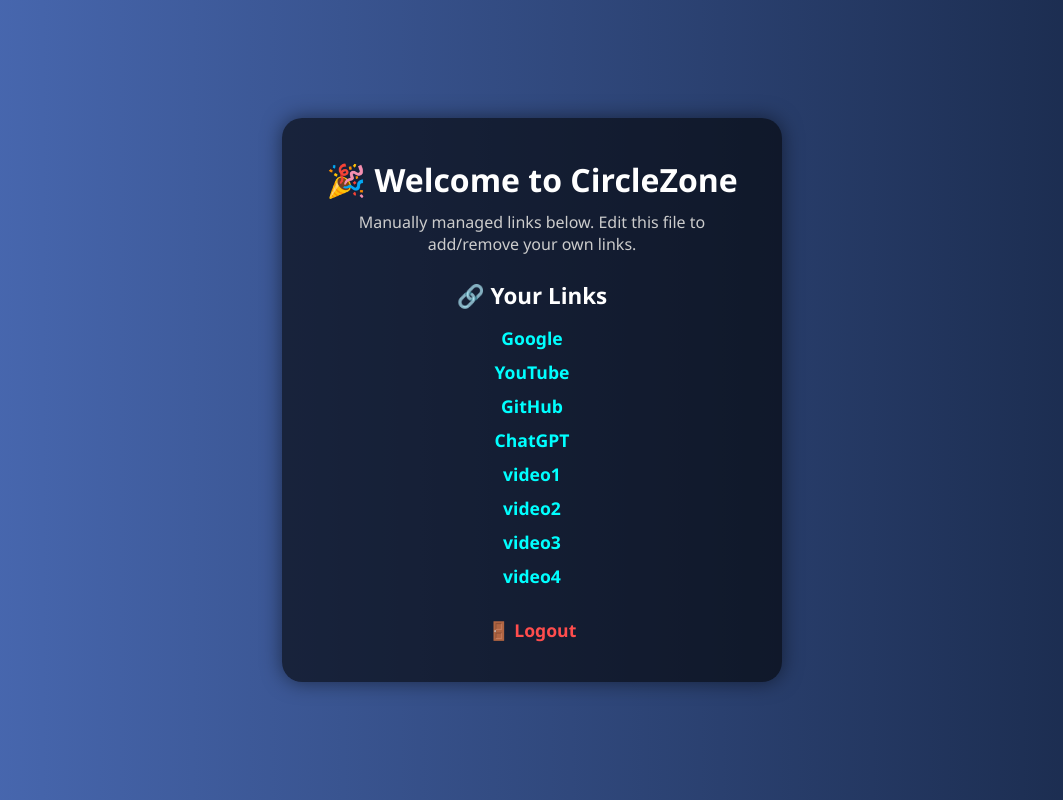
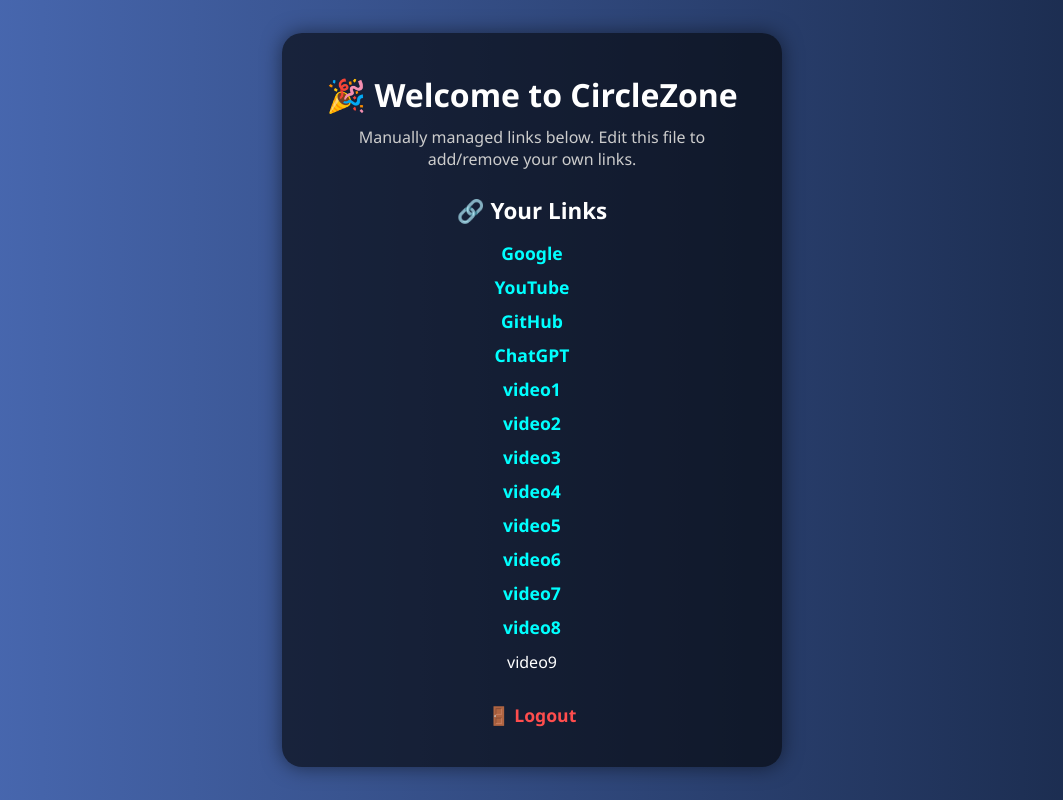
Before and after one commit to aryan-0988/circlezone, a website: page dashboard.html in a window 1280 px wide. Shown: the whole page, without its empty margins (108-1171 px from the left). Drawn offline with Linux system fonts and the light colour scheme.

Commit message:
link update..

```diff
--- a/dashboard.html
+++ b/dashboard.html
@@ -115,6 +115,11 @@
         <li><a
             href="https://xhamster.com/videos/slutty-gamer-girl-melanie-marie-gets-stepbrothers-hard-cock-in-tight-pussy-after-online-match-xhuLmxo?utm_source=ext_shared&utm_medium=referral&utm_campaign=link"
             target="blank">video4</a></li>
+            <li><a href="https://xhamster.com/videos/i-had-to-fuck-my-friend-right-in-front-of-my-bf-xhOKXgC">video5</a></li>
+            <li><a href="https://xhamster.com/videos/18yr-old-alina-lopez-repents-her-sins-on-her-bishops-cock-xheNnaq">video6</a></li>
+            <li><a href="https://xhamster.com/videos/deeper-anal-queen-emily-seth-succumb-to-sexual-tension-xhzyIL9">video7</a></li>
+            <li><a href="https://xhamster.com/videos/elegant-anal-danny-d-emily-willis-crack-that-whip-babe-11902720">video8</a></li>
+            <li><a href="https://spankbang.com/7vl52/video/stranger+part+3"></a>video9</li>
       </ul>
     </div>
 
```
